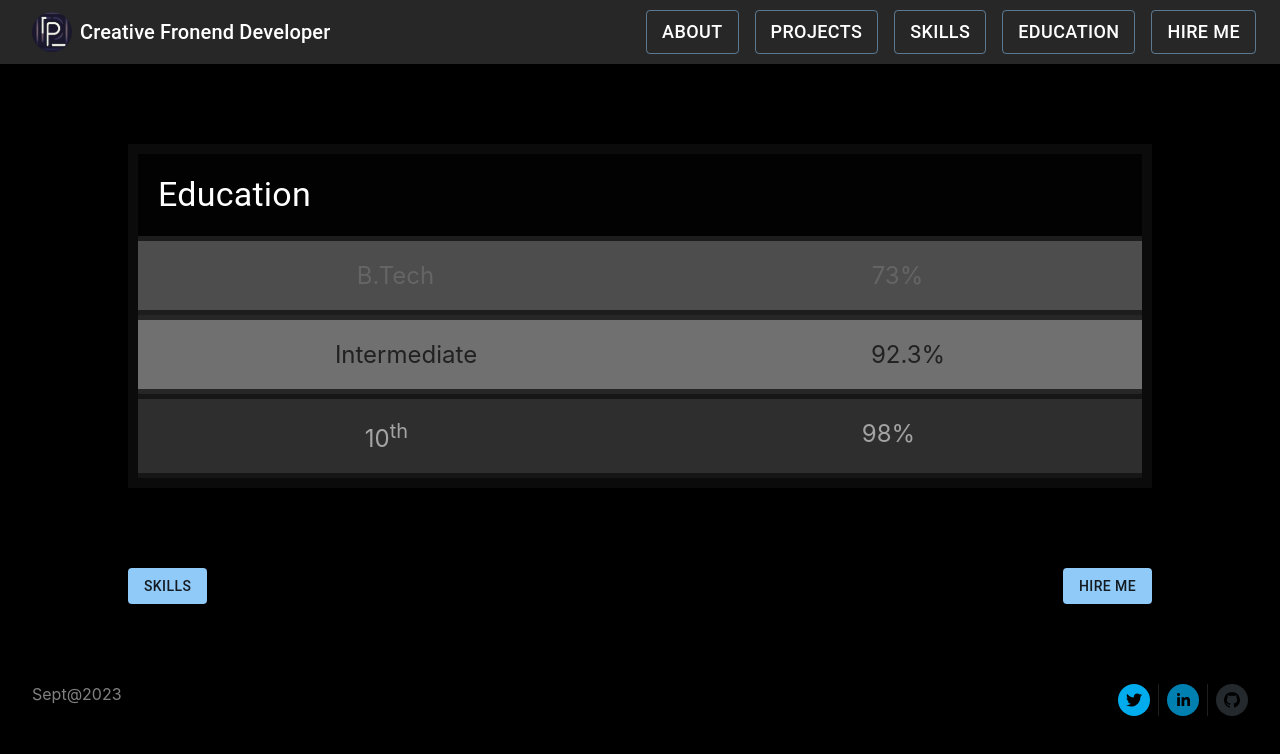
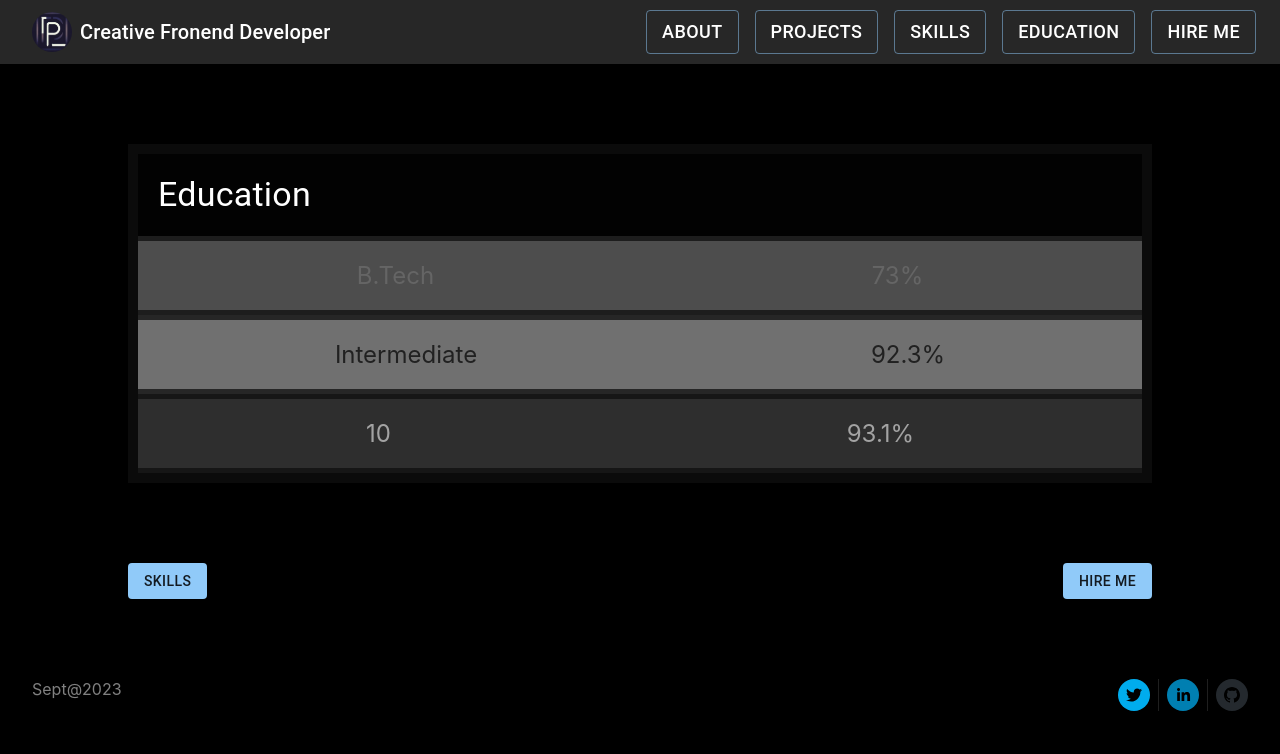
Before and after one commit to Pavan-Sai-padavala/PORTFOLIO, a React (Create React App) app: page /Home/Education in a window 1280 px wide. Shown: the top 754 px of the page. Built offline with nearby package versions, Linux system fonts and the light colour scheme.

Commit message:
transformed to clean code
transformed to clean code and optimized file structure

```diff
--- a/src/components/Education.tsx
+++ /dev/null
@@ -1,43 +0,0 @@
-import React, { useState } from 'react'
-import BottomNav from './BottomNav'
-import { Typography } from '@mui/material';
-var expanded="";
-export const Education = () => {
-  const [expanded,setExpanded]=useState(' ');
-
-  return (
-          <><div className="cardContainer">
-      <Typography variant='h4' component='h4'>Education</Typography>
-      <div className="Education_container" onClick={()=>setExpanded('B.Tech')}>
-        <div className="Education_title" >
-          <div className="Education_header">B.Tech</div> <div className="percent">73%</div>
-        </div>
-        { (expanded==="B.Tech") && (<div className="Education_details">
-          <div className="collegeName">Velagapudi RamaKrishna Siddhartha Engineering College</div>
-          <div className="stream">Electronics and Communication Engineering</div>
-          <div className="batch">2019-2023</div>
-        </div>)}
-      </div>
-      <div className="Education_container" onClick={()=>setExpanded('Inter')}>
-        <div className="Education_title">
-          <div className="Education_header">Intermediate</div> <div className="percent">92.3%</div>
-        </div>
-        {(expanded==='Inter')&&(<div className="Education_details">
-          <div className="collegeName">Sri Chaitanya Junior College</div>
-          <div className="stream">M.P.C</div>
-          <div className="batch">2017-19</div>
-        </div>)}
-      </div>
-      <div className="Education_container" onClick={()=>setExpanded('10th')}>
-        <div className="Education_title">
-          <div className="Education_header">10<sup>th</sup></div> <div className="percent">98%</div>
-        </div>
-        {(expanded==='10th')&&( <div className="Education_details">
-          <div className="collegeName">Sri Sai High School</div>
-          <div className="batch">2016-17</div>
-        </div>)}
-      </div>
-    </div>
-    <BottomNav back={'/Home/Skills'} next={'/Contact'} nextName={'HIRE ME'} backName={'SKILLS'} /></>
-  )
-}
--- /dev/null
+++ b/src/components/EducationItem.tsx
@@ -0,0 +1,27 @@
+import React, { useState } from 'react';
+type eduDetails={
+    education:String;
+    percent:String;
+    college:String;
+    stream?:String;
+    batch:String;
+}
+const EducationItem = (props:eduDetails) => {
+  const [expand,setExpand]=useState(false);
+  return (
+    <>
+        <div className="Education_container" onClick={()=>setExpand(prevexpand=>!prevexpand)}>
+        <div className="Education_title" >
+          <div className="Education_header">{props.education}</div> <div className="percent">{props.percent}</div>
+        </div>
+        { (expand) && (<div className="Education_details">
+          <div className="collegeName">{props.college}</div>
+          <div className="stream">{props.stream}</div>
+          <div className="batch">{props.batch}</div>
+        </div>)}
+      </div>
+    </>
+  )
+}
+
+export default EducationItem
--- /dev/null
+++ b/src/components/SkillItem.tsx
@@ -0,0 +1,18 @@
+import Button from '@mui/material/Button/Button'
+import React, { useState } from 'react'
+type skillTags={
+    title:String,
+    skillItems:String[]
+}
+const SkillItem = (props:skillTags) => {
+  const [expand,setExpand]=useState(false);
+  const skillGen=props.skillItems.map((skill)=><div className='skillItems'>{skill}</div>)
+  return (
+    <div className='skillName'>
+          <Button component='button' variant='outlined' size='large'onClick={() => setExpand(prevexpand=>!prevexpand)}>{props.title}</Button>
+          {(expand) && (<div className='skillContainer'>{skillGen}</div>)}
+        </div>
+  )
+}
+
+export default SkillItem
--- a/src/components/Skills.tsx
+++ /dev/null
@@ -1,38 +0,0 @@
-import React, { useState } from 'react'
-import BottomNav from './BottomNav';
-import { Box, Button, Stack, Typography } from '@mui/material';
-
-export const Skills = () => {
-  const [expanded,setExpanded]=useState(' ')
-  return (
-    <><div className='cardContainer'>
-      <Typography variant='h4' component='h4'>Skills</Typography>
-      <Stack spacing={4}>
-        <div className='skillName'>
-          <Button component='button' variant='outlined' size='large'onClick={() => setExpanded('programming')}>Programming & Coding</Button>
-          {(expanded ==='programming') && (<div className='skillContainer'>
-            <div className='skillItems'>Java</div><div className='skillItems'>Python</div><div className='skillItems'>Data Structures</div>
-          </div>)}
-        </div>
-        <div className='skillName'>
-          <Button variant='outlined' onClick={() => setExpanded('frontend')}>Frontend Develeopment</Button>
-          {(expanded ==='frontend') && (<div className='skillContainer'>
-            <div className='skillItems'>HTML5</div><div className='skillItems'>CSS3</div><div className='skillItems'>JavaScript</div>
-          </div>)}
-        </div>
-        <div className='skillName'>
-          <Button variant='outlined' onClick={() => setExpanded('react')}>React Framework</Button>
-          {(expanded ==='react') && (<div className='skillContainer'>
-            <div className='skillItems'>React Hooks</div><div className='skillItems'>React Router</div><div className='skillItems'>React MUI</div>
-          </div>)}
-        </div>
-        <div className='skillName'>
-          <Button component='button' variant='outlined' onClick={() => setExpanded('software')}>Software Essentials</Button>
-          {(expanded ==='software') && (<div className='skillContainer'>
-            <div className='skillItems'>Git & Github</div><div className='skillItems'>SQL</div><div className='skillItems'>Visual Studio</div>
-          </div>)}
-        </div>
-      </Stack>
-    </div><BottomNav back={'/Home/Projects'} next={'/Home/Education'} nextName={'EDUCATION'} backName={'PROJECTS'} /></>
-  )
-}
--- a/src/components/Contacts.tsx
+++ b/src/pages/Contacts.tsx
@@ -1,8 +1,8 @@
 import { Button, Input, InputLabel, Typography } from '@mui/material';
 import React from 'react'
 import { useNavigate, useSubmit } from 'react-router-dom'
-import BottomNav from './BottomNav';
-import SocialBar2 from './SocialBar2';
+import BottomNav from '../components/BottomNav';
+import SocialBar2 from '../components/SocialBar2';
 const Contact = () => {
     const navigate=useNavigate();
     function Func(){
--- /dev/null
+++ b/src/pages/Education.tsx
@@ -0,0 +1,22 @@
+import React from 'react'
+import BottomNav from '../components/BottomNav'
+import { Typography } from '@mui/material';
+import EducationItem from '../components/EducationItem';
+export const Education = () => {
+
+  return (
+          <><div  className="cardContainer">
+      <Typography variant='h4' component='h4'>Education</Typography>
+
+      <EducationItem education="B.Tech" percent="73%" college="Velagapudi Ramakrishna Siddhartha Engineering College"
+                     stream="Electronics and Communication Engineering" batch="2019-23"/>
+
+      <EducationItem education="Intermediate" percent="92.3%" college="Sri Chaitanya Junior College"
+                     stream="M.P.C" batch="2017-19" />
+
+      <EducationItem education="10" percent="93.1%" college="Sri Chaitanya High School"
+                     batch="2016-17" />
+      </div>
+    <BottomNav back={'/Home/Skills'} next={'/Contact'} nextName={'HIRE ME'} backName={'SKILLS'} /></>
+  )
+}
--- a/src/components/Home.tsx
+++ b/src/pages/Home.tsx
@@ -1,9 +1,9 @@
 import React, { useEffect, useRef, useState } from "react";
 import { Link, NavLink, Outlet } from "react-router-dom";
 import { AppBar,Avatar,Box,Button,Drawer,Icon,IconButton,Menu,Stack,Toolbar, Typography } from "@mui/material";
-import SocialBar2 from "./SocialBar2";
+import SocialBar2 from "../components/SocialBar2";
 import MenuIcon from '@mui/icons-material/Menu';
-import logo from './logo.jpg';
+import logo from '../components/logo.jpg';
 
 function Home(){
     const text1='PAVAN SAI PADAVALA';
--- a/src/components/Projects.tsx
+++ b/src/pages/Projects.tsx
@@ -1,6 +1,6 @@
 import React from 'react'
-import BottomNav from './BottomNav'
-import { IconButton, Link, Typography } from '@mui/material'
+import BottomNav from '../components/BottomNav'
+import { Link, Typography } from '@mui/material'
 import { SocialIcon } from 'react-social-icons'
 
 export const Projects = () => {
--- /dev/null
+++ b/src/pages/Skills.tsx
@@ -0,0 +1,22 @@
+import React from 'react'
+import BottomNav from '../components/BottomNav';
+import {Stack, Typography } from '@mui/material';
+import SkillItem from '../components/SkillItem';
+
+export const Skills = () => {
+  return (
+    <><div className='cardContainer'>
+      <Typography variant='h4' component='h4'>Skills</Typography>
+      <Stack spacing={4}>
+        <SkillItem title="Programming & Coding" skillItems={["Java","Python","Data Structures"]} />
+
+        <SkillItem title="Frontend Development" skillItems={["HTML5","CSS3","JavaScript","Jquery"]} />
+
+        <SkillItem title="React Framework" skillItems={["React Hooks","React Router","Reddux"]} />
+
+        <SkillItem title="Software Essentials" skillItems={["MySQL","Git","Github","VS Code"]} />
+
+      </Stack>
+    </div><BottomNav back={'/Home/Projects'} next={'/Home/Education'} nextName={'EDUCATION'} backName={'PROJECTS'} /></>
+  )
+}
--- a/src/components/Welcome.tsx
+++ b/src/pages/Welcome.tsx
@@ -2,7 +2,7 @@ import React, { useEffect, useState } from 'react'
 import { useNavigate } from 'react-router-dom';
 import {Typography, Button, Paper} from '@mui/material';
 import { grey } from '@mui/material/colors';
-import SocialBar from './SocialBar';
+import SocialBar from '../components/SocialBar';
 
 
 const Welcome = () => {
```
Also changed, not shown: src/App.tsx (+6 -6 lines), src/components/ProjectItem.tsx (added, +27 -0 lines).
